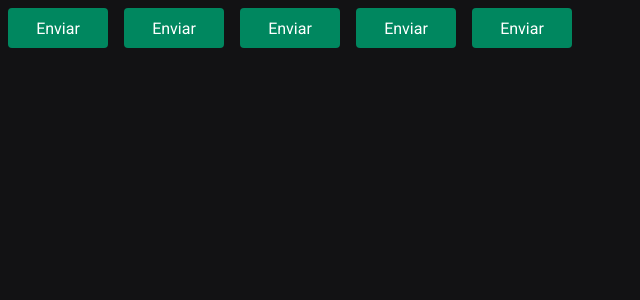
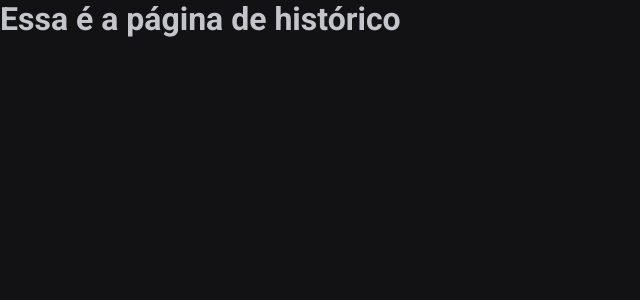
Before and after one commit to uitalorss/ignite-timer, a React (Vite) app: page /history in a window 1280 px wide. Shown: the top 300 px of the page, without its empty margins (0-640 px from the left). Built offline with nearby package versions, Linux system fonts and the light colour scheme.

Commit message:
criando as páginas e as rotas do projeto

```diff
--- a/package.json
+++ b/package.json
@@ -11,6 +11,7 @@
   "dependencies": {
     "react": "^18.2.0",
     "react-dom": "^18.2.0",
+    "react-router-dom": "^6.3.0",
     "styled-components": "^5.3.5"
   },
   "devDependencies": {
--- a/src/App.tsx
+++ b/src/App.tsx
@@ -1,17 +1,17 @@
-import { Button } from "./components/Button";
+import { ThemeProvider } from "styled-components";
+import {BrowserRouter} from 'react-router-dom'
+
 import { GlobalStyle } from "./styles/global";
-import { ThemeProvider } from "styled-components";
 import { defaultTheme } from "./styles/themes/default";
+
+import { Router } from "./Router";
 
 export function App() {
   return (
     <ThemeProvider theme={defaultTheme}>
-      <Button variant="primary" />
-      <Button variant="secondary" />
-      <Button variant="danger"/>
-      <Button variant="success"/>
-      <Button />
-
+      <BrowserRouter>
+        <Router />
+      </BrowserRouter>
       <GlobalStyle />
     </ThemeProvider>
   )
--- /dev/null
+++ b/src/Router.tsx
@@ -0,0 +1,12 @@
+import {Route, Routes} from 'react-router-dom'
+import { History } from './pages/History'
+import { Home } from './pages/Home'
+
+export function Router(){
+  return(
+    <Routes>
+      <Route path='/' element={<Home />}/>
+      <Route path='/history' element={<History />}/>
+    </Routes>
+  )
+}
--- a/src/components/Button.styles.ts
+++ /dev/null
@@ -1,31 +0,0 @@
-import styled from 'styled-components';
-
-export type ButtonVariants = 'primary' | 'secondary' | 'danger' | 'success'
-
-
-interface ButtonContainerProps{
-  variant: ButtonVariants;
-}
-
-const variants = {
-  primary: 'purple',
-  secondary: 'orange',
-  danger: 'red',
-  success: 'green'
-};
-
-export const ButtonContainer = styled.button<ButtonContainerProps>`
-  width: 100px;
-  height: 40px;
-  border-radius: 4px;
-  border: 0;
-  margin: 8px;
-
-  background-color: ${props => props.theme['green-500']};
-  color: ${props => props.theme.white};
-
-  /*
-  ${props => {
-    return `background-color: ${variants[props.variant]}`
-  }}*/
-`
--- a/src/components/Button.tsx
+++ /dev/null
@@ -1,12 +0,0 @@
-import { ButtonContainer, ButtonVariants } from "./Button.styles";
-
-
-interface ButtonProps{
-  variant?: ButtonVariants;
-}
-
-export function Button({variant = 'primary'}: ButtonProps){
-  return(
-    <ButtonContainer variant={variant}>Enviar</ButtonContainer>
-  )
-}
--- /dev/null
+++ b/src/pages/History.tsx
@@ -0,0 +1,7 @@
+
+
+export function History(){
+  return(
+    <h1>Essa é a página de histórico</h1>
+  )
+}
--- /dev/null
+++ b/src/pages/Home.tsx
@@ -0,0 +1,7 @@
+
+
+export function Home(){
+  return(
+    <h1>Essa é a Home</h1>
+  )
+}
```
Also changed, not shown: 1 other file (tests, documents, lock files or other folders).
